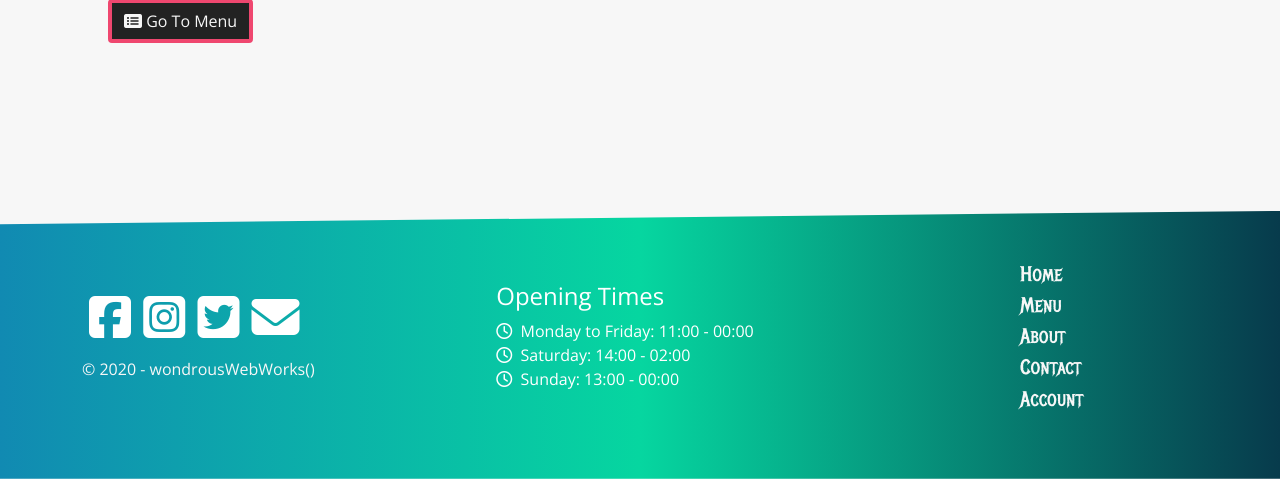
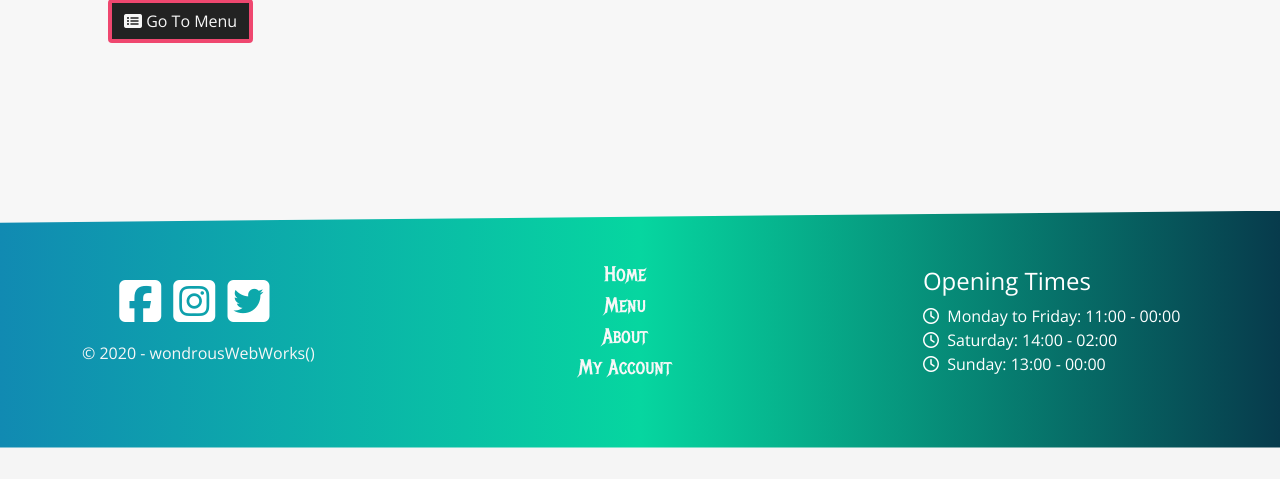
Before and after one commit to wondrousWebWorks/burgersaurus-rex, a Django app: page /cart/ in a window 1280 px wide. Shown: the part 790-1269 px from the top of the page. After the commit the page ends 1238 px from the top, so only its background shows below. Run offline with Django 3.2, Linux system fonts and the light colour scheme; some libraries are stand-ins or nearby versions; some web fonts are replaced.

Commit message:
Removed contact icon, added links for social media icons, updated nav links and swapped positions of opening times and nav links

```diff
--- a/templates/includes/footer.html
+++ b/templates/includes/footer.html
@@ -3,13 +3,23 @@
         <div class="order-3 col-12 order-lg-1 col-lg-4 social-and-copyright text-center footer-col">
             <article>
                 <ul class="list-inline">
-                    <li class="d-inline pr-2"><a href="#"><i class="fab fa-facebook-square"></i></a></li>
-                    <li class="d-inline pr-2"><a href="#"><i class="fab fa-instagram-square"></i></a></li>
-                    <li class="d-inline pr-2"><a href="#"><i class="fab fa-twitter-square"></i></a></li>
-                    <li class="d-inline pr-2"><a href="#"><i class="fas fa-envelope"></i></a></li>
+                    <li class="d-inline pr-2"><a href="https://www.facebook.com/"><i class="fab fa-facebook-square"></i></a></li>
+                    <li class="d-inline pr-2"><a href="https://www.instagram.com/"><i class="fab fa-instagram-square"></i></a></li>
+                    <li class="d-inline pr-2"><a href="https://twitter.com/"><i class="fab fa-twitter-square"></i></a></li>
                 </ul>
                 <p>&copy; 2020 - wondrousWebWorks()</p>
             </article>
+        </div>
+        <div class="order-1 col-12 col-md-6 order-lg-2 col-lg-4 footer-col m-2 m-sm-0">
+            <article class="text-center">
+                <ul class="list-unstyled nav-links">
+                    <li><a href="{% url 'home' %}">Home</a></li>
+                    <li><a href="{% url 'menu' %}">Menu</a></li>
+                    <li><a href="{% url 'about' %}">About</a></li>
+                    <li><a href="{% url 'profile' %}">My Account</a></li>
+                </ul>
+            </article>
+            <hr class="d-block d-md-none mx-auto">
         </div>
         <div class="order-2 col-12 col-md-6 col-lg-4 footer-col mb-2 mb-sm-0">
             <article>
@@ -22,17 +32,5 @@
             </article>
             <hr class="d-block d-md-none mx-auto">
         </div>
-        <div class="order-1 col-12 col-md-6 order-lg-2 col-lg-4 footer-col m-2 m-sm-0">
-            <article>
-                <ul class="list-unstyled nav-links">
-                    <li><a href="{% url 'home' %}">Home</a></li>
-                    <li><a href="{% url 'menu' %}">Menu</a></li>
-                    <li><a href="#">About</a></li>
-                    <li><a href="#">Contact</a></li>
-                    <li><a href="#">Account</a></li>
-                </ul>
-            </article>
-            <hr class="d-block d-md-none mx-auto">
-        </div>
     </div>
 </footer>
```
